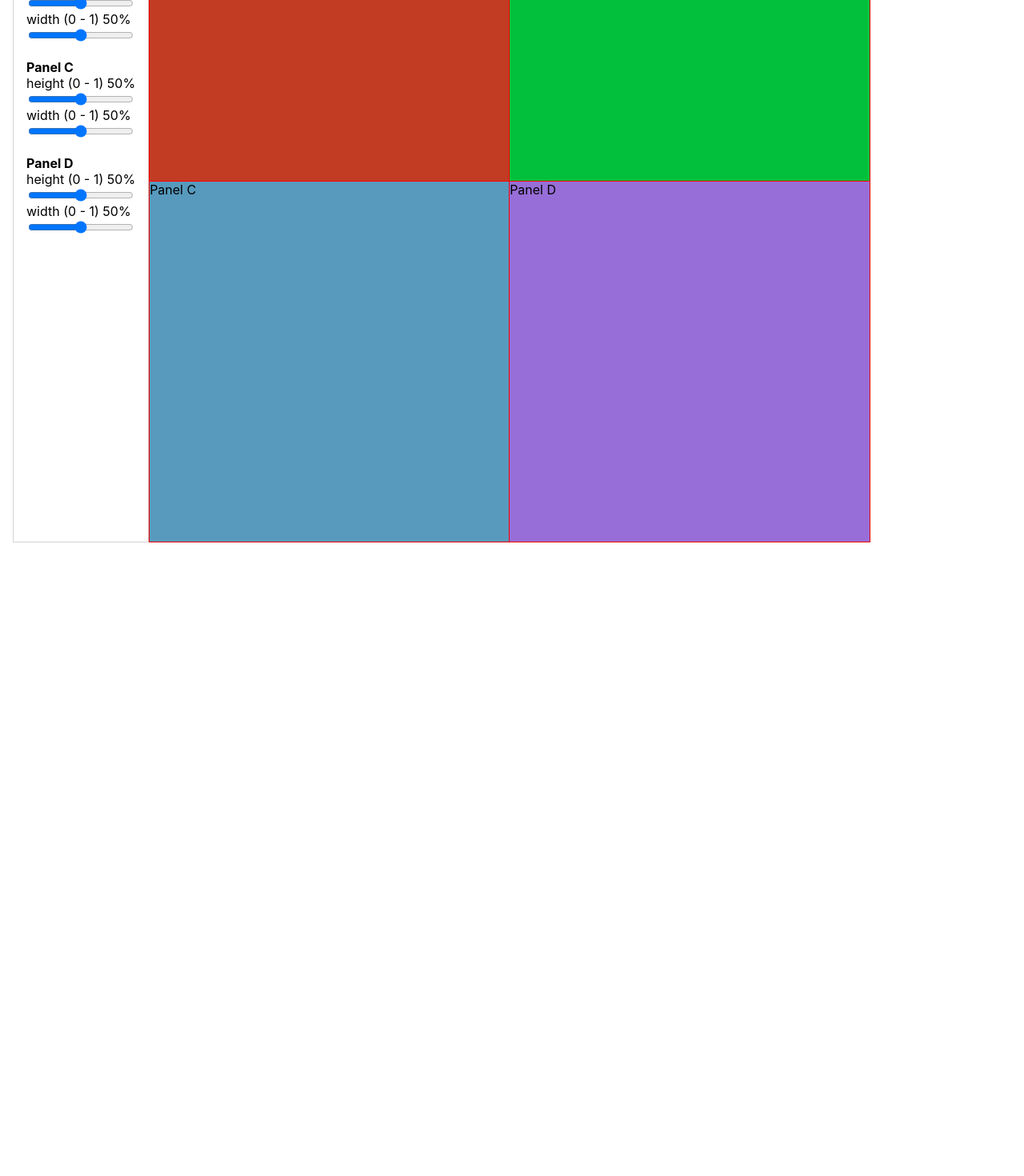
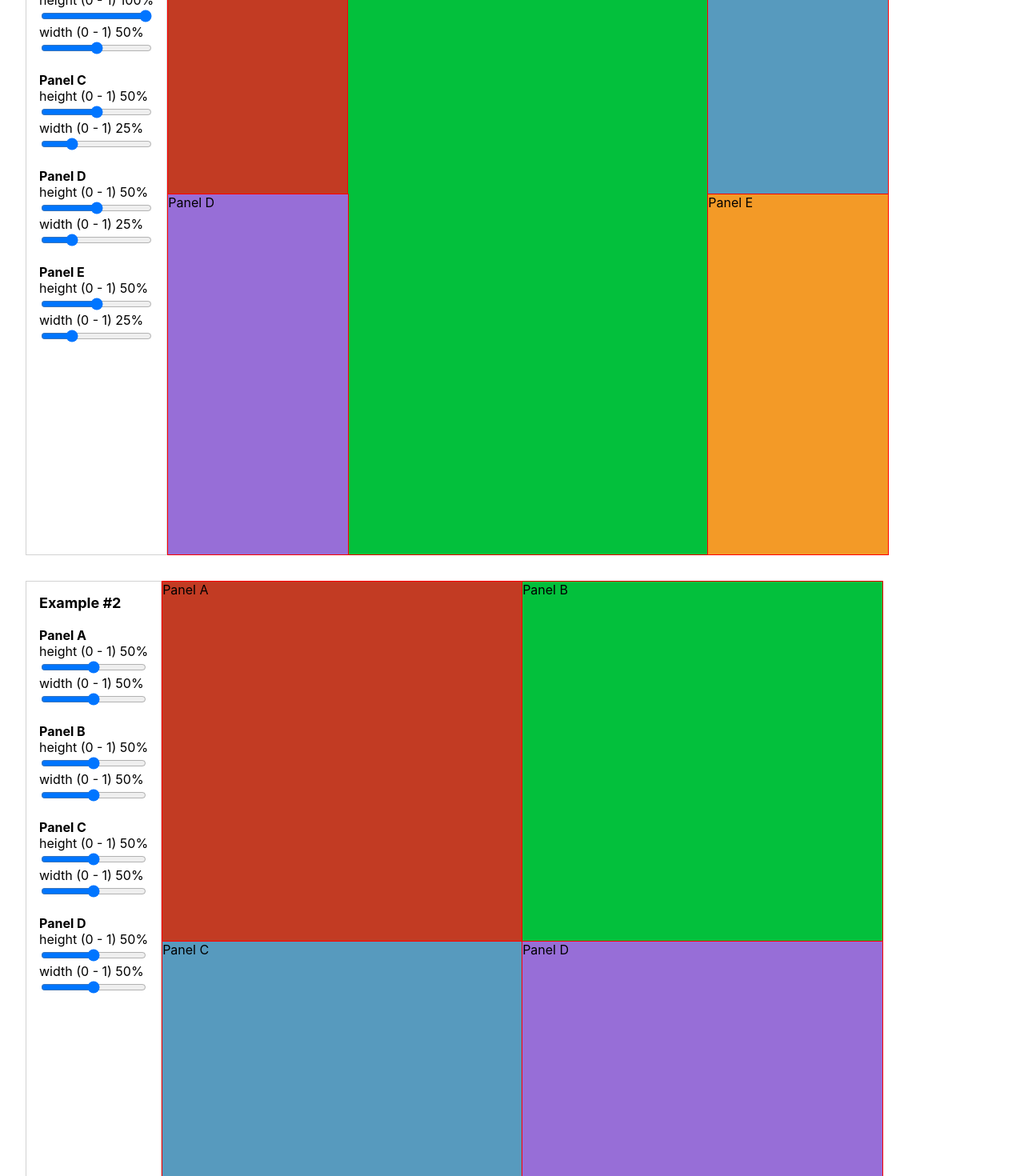
Before and after one commit to stephenc222/react-panel-system, a React (Create React App) app: page / in a window 1280 px wide. Shown: the part 240-1710 px from the top of the page at 80% size. Before the commit the page ends 934 px from the top, so only its background shows below. Built offline with nearby package versions, Linux system fonts and the light colour scheme.

Commit message:
test App update to test more complex panels

```diff
--- a/src/App.css
+++ b/src/App.css
@@ -1,5 +1,6 @@
 .App {
   text-align: center;
   display: flex;
+  flex-direction: column;
   margin: 1em;
 }
--- a/src/App.js
+++ b/src/App.js
@@ -30,12 +30,30 @@ import './App.css';
 //     yOffset: 0
 //   }
 // }
-const DUMMY_PANEL_DATA = {
+const DUMMY_PANEL_DATA_0 = {
   data : {
-    A: { w: 0.5, h: 0.5 },
-    B: { w: 0.5, h: 0.5 },
-    C: { w: 0.5, h: 0.5 },
-    D: { w: 0.5, h: 0.5 }
+    A: { w: 0.25, h: 0.5, x: 0, y: 0 },
+    B: { w: 0.5, h: 1.0, x: 0.25, y: 0},
+    C: { w: 0.25, h: 0.5, x: 0.75, y: 0.0 },
+    D: { w: 0.25, h: 0.5, x: 0, y: 0.5 },
+    E: { w: 0.25, h: 0.5, x: 0.75, y: 0.5 },
+  },
+  // embedding order into list (first node is top left panel)
+  // FIXME: these relationships may be missing something... maybe...
+  adjList: [
+    { A: { horiz: ['B', ], adjHoriz: ['D'], vert: ['D'], adjVert: [] } },
+    { B: { horiz: ['A','C', 'D', 'E'], adjHoriz: [], vert: [], adjVert: ['A'] } },
+    { C: { horiz: ['B' ], adjHoriz: ['E'], vert: ['E'], adjVert: [] } },
+    { D: { horiz: ['B', ], adjHoriz: ['A'], vert: ['A'], adjVert: [] } },
+    { E: { horiz: ['B', ], adjHoriz: ['C'], vert: ['C'], adjVert: [] } },
+  ]
+}
+const DUMMY_PANEL_DATA_1 = {
+  data : {
+    A: { w: 0.5, h: 0.5, x: 0, y: 0 },
+    B: { w: 0.5, h: 0.5, x: 0.5, y: 0},
+    C: { w: 0.5, h: 0.5, x: 0, y: 0.5 },
+    D: { w: 0.5, h: 0.5, x: 0.5, y: 0.5 }
   },
   // embedding order into list (first node is top left panel)
   // FIXME: these relationships may be missing something... maybe...
@@ -47,10 +65,13 @@ const DUMMY_PANEL_DATA = {
   ]
 }
 
-const PanelA = () => (<div style={{background: '#C23B23', display: 'flex', width: '100%', height: '100%'}}>Panel A</div>)
-const PanelB = () => (<div style={{background: '#03C03C', display: 'flex', width: '100%', height: '100%'}}>Panel B</div>)
-const PanelC = () => (<div style={{background: '#579ABE', display: 'flex', width: '100%', height: '100%'}}>Panel C</div>)
-const PanelD = () => (<div style={{background: '#976ED7', display: 'flex', width: '100%', height: '100%'}}>Panel D</div>)
+// TODO: test with much, much more complex panel arrangements
+
+const PanelA = () => (<div style={{background: '#C23B23', display: 'flex', flexGrow: 1}}>Panel A</div>)
+const PanelB = () => (<div style={{background: '#03C03C', display: 'flex', flexGrow: 1}}>Panel B</div>)
+const PanelC = () => (<div style={{background: '#579ABE', display: 'flex', flexGrow: 1}}>Panel C</div>)
+const PanelD = () => (<div style={{background: '#976ED7', display: 'flex', flexGrow: 1}}>Panel D</div>)
+const PanelE = () => (<div style={{background: '#F39A27', display: 'flex', flexGrow: 1}}>Panel E</div>)
 
 const PanelManagerTestInputs = ({panelData, onRangeChange}) => {
   const panelIds = Object.keys(panelData.data)
@@ -69,10 +90,12 @@ const PanelManagerTestInputs = ({panelData, onRangeChange}) => {
 }
 
 function App() {
-  const containerRef = useRef(null)
-  const [panelData, setPanelData] = useState(DUMMY_PANEL_DATA)
+  const containerRef0 = useRef(null)
+  const containerRef1 = useRef(null)
+  const [panelData0, setPanelData0] = useState(DUMMY_PANEL_DATA_0)
+  const [panelData1, setPanelData1] = useState(DUMMY_PANEL_DATA_1)
 
-  const onRangeChange = (name, event) => {
+  const onRangeChange = (name, event, panelData, setPanelData) => {
     const targetName = event.target.name
     const currentPercent = panelData.data[name][targetName]
     const nextPercent = parseInt(event.target.value) / 100
@@ -89,7 +112,7 @@ function App() {
   }
   return (
     <div className="App">
-      <div style={{display: 'flex', flexDirection: 'row'}}>
+      <div style={{display: 'flex', flexDirection: 'row', padding: '1em'}}>
       <div
         style={{
           display: 'flex',
@@ -103,21 +126,54 @@ function App() {
       >
         <span style={{fontSize: 18, fontWeight: 'bold'}}>Example #1</span>
         <br/>
-        <PanelManagerTestInputs onRangeChange={onRangeChange} panelData={panelData} />
+        <PanelManagerTestInputs onRangeChange={(name, event) => onRangeChange(name, event, panelData0, setPanelData0 )} panelData={panelData0} />
       </div>
-      <div ref={containerRef} style={{border: '1px solid darkblue', maxWidth: 900, minWidth: 900, minHeight: 900, maxHeight: 900}}>
+      <div ref={containerRef0} style={{border: '1px solid darkblue', maxWidth: 900, minWidth: 900, minHeight: 900, maxHeight: 900}}>
         {/* <pre>
           {JSON.stringify(panelData, null, 2)}
         </pre> */}
         <PanelManager
-          containerRef={containerRef}
+          containerRef={containerRef0}
+          panelComponents={[
+            {id: 'A', PanelComponent: PanelA},
+            {id: 'B', PanelComponent: PanelB},
+            {id: 'C', PanelComponent: PanelC},
+            {id: 'D', PanelComponent: PanelD},
+            {id: 'E', PanelComponent: PanelE},
+          ]}
+          panelData={panelData0}
+        />
+      </div>
+      </div>
+      <div style={{display: 'flex', flexDirection: 'row', padding: '1em'}}>
+      <div
+        style={{
+          display: 'flex',
+          flexDirection: 'column',
+          border: '1px solid lightgrey',
+          maxWidth: 500,
+          alignContent: 'left',
+          padding: '1em',
+          textAlign: 'left'
+        }}
+      >
+        <span style={{fontSize: 18, fontWeight: 'bold'}}>Example #2</span>
+        <br/>
+        <PanelManagerTestInputs onRangeChange={(name, event) => onRangeChange(name, event, panelData1, setPanelData1 )} panelData={panelData1} />
+      </div>
+      <div ref={containerRef1} style={{border: '1px solid darkblue', maxWidth: 900, minWidth: 900, minHeight: 900, maxHeight: 900}}>
+        {/* <pre>
+          {JSON.stringify(panelData, null, 2)}
+        </pre> */}
+        <PanelManager
+          containerRef={containerRef1}
           panelComponents={[
             {id: 'A', PanelComponent: PanelA},
             {id: 'B', PanelComponent: PanelB},
             {id: 'C', PanelComponent: PanelC},
             {id: 'D', PanelComponent: PanelD},
           ]}
-          panelData={panelData}
+          panelData={panelData1}
         />
       </div>
       </div>
--- a/src/components/Panel/index.js
+++ b/src/components/Panel/index.js
@@ -1,19 +1,21 @@
 import React from 'react'
 
 // https://stackoverflow.com/questions/30725607/is-there-any-way-to-bind-a-click-event-to-a-divs-left-border-in-jquery
-const Panel = ({ managerX, managerY, w, h, xOffset, yOffset, children}) => {
+const Panel = ({ managerX, managerY, w, h, x, y, children}) => {
   console.log({w, h})
   return (
     <div
       style={{
+        display: 'flex',
+        position: 'absolute',
         border: '1px solid red',
         minWidth: `${w * 100}%`,
         maxWidth: `${w * 100}%`,
         minHeight: `${h * 100}%`,
         maxHeight: `${h * 100}%`,
-        margin: -1
-        // top: yOffset,
-        // left: xOffset
+        margin: -1,
+        top: `${y * 100}%`,
+        left: `${x * 100}%`,
       }}>
       {children}
     </div>
--- a/src/components/PanelManager/index.js
+++ b/src/components/PanelManager/index.js
@@ -1,25 +1,5 @@
 import React, { useEffect, useState } from 'react'
 import Panel from '../Panel'
-
-// for vertically related nodes
-const VerticalContainer = ({ children }) => {
-  return (
-    <div style={{ border: '1px solid blue', margin: -1, display: 'flex', flexDirection: 'column'}}>
-      {children}
-    </div>
-  )
-}
-
-// for horizontally related nodes
-const HorizontalContainer = ({ children }) => {
-  return (
-    <div style={{ border: '1px solid green', margin: -1, display: 'flex', flexDirection: 'row'}}>
-      {children}
-    </div>
-  )
-}
-
-// called once in correct container
 
 const PanelManager = ({ containerRef, panelComponents, panelData}) => {
 
@@ -44,15 +24,8 @@ const PanelManager = ({ containerRef, panelComponents, panelData}) => {
     return null
   }
   const { width, height, x, y } = containerRef.current.getBoundingClientRect()
-  // TODO: now, there's a rendering problem, here's the first thought to solve it:
-  // horizontally related nodes belong in the same horizontal container, and vertically related
-  // nodes belong in the same vertical container
-  // naturally, these containers will contain other containers of nodes. Ideally, if the relationship
-  // between components is perserved within the corresponding vertical or horizontal container,
-  // then overlapping containers becomes a non-issue
-  // NOTE: an underlying assumption, if a node width is less than 1, must have a horizontal relation to another node(s) that equal 1 in total
   return (
-    <div style={{display: 'flex', flexWrap: 'wrap', background: 'yellow', height: '100%', width: '100%'}}>
+    <div style={{display: 'flex', position: 'relative', background: 'yellow', height: '100%', width: '100%'}}>
       {
         panelData.adjList.map(panelNode => {
           console.log({panelNode})
```
Also changed, not shown: src/components/PanelManager/PanelGraph.js (+27 -11 lines).
